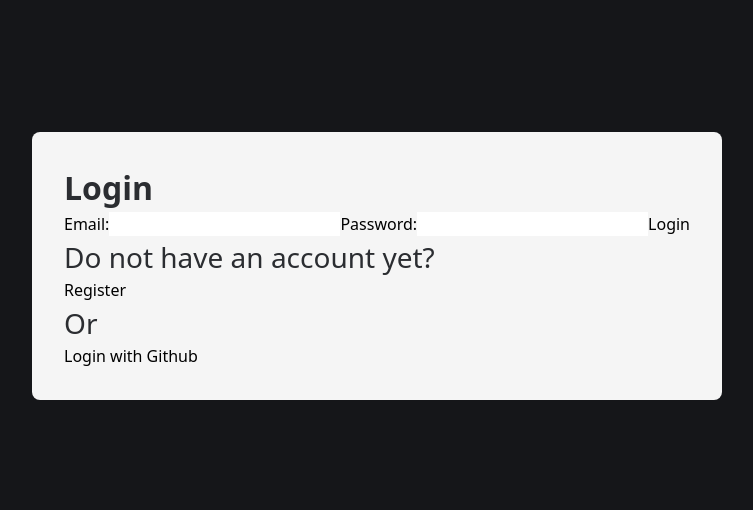
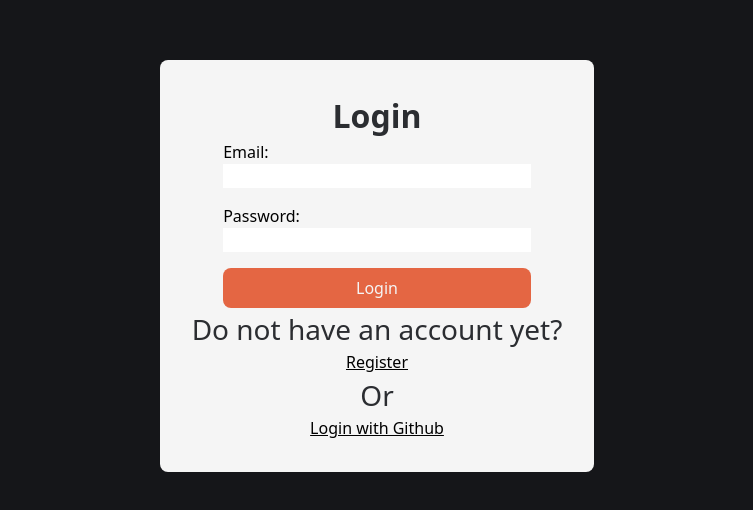
Before and after one commit to PiotrPlotast/markdown-editor-web-app, a React (Vite) app in the folder markdown-editor-web-app/: page / in a window 1280 px wide. Shown: the part 134-644 px from the top of the page, without its empty margins (263-1016 px from the left). Built offline with nearby package versions, Linux system fonts and the light colour scheme; no server answers; the HTML template or start-up script is replaced by a standard one.

Commit message:
feat: enhance LoginPage with improved form styling and layout

```diff
--- a/markdown-editor-web-app/src/LoginPage.tsx
+++ b/markdown-editor-web-app/src/LoginPage.tsx
@@ -18,47 +18,69 @@ export default function LoginPage() {
   }
   return (
     <div className="h-dvh flex items-center justify-center bg-gray-900">
-      <div className="bg-gray-100 p-8 rounded-lg">
+      <div className="bg-gray-100 p-8 rounded-lg flex flex-col items-center">
         <h1>{login ? "Login" : "Register"}</h1>
         {login ? (
-          <form onSubmit={handleEmailLogin}>
+          <form onSubmit={handleEmailLogin} className="flex flex-col gap-4">
             <label>
               Email:
-              <input type="email" onChange={(e) => setEmail(e.target.value)} />
+              <input
+                className="w-full"
+                type="email"
+                onChange={(e) => setEmail(e.target.value)}
+              />
             </label>
             <label>
               Password:
               <input
+                className="w-full"
                 type="password"
                 onChange={(e) => setPassword(e.target.value)}
               />
             </label>
-            <button type="submit">Login</button>
+            <button
+              type="submit"
+              className="text-gray-100 bg-orange-200 w-full p-2 rounded-lg hover:bg-orange-100 transition-all"
+            >
+              Login
+            </button>
           </form>
         ) : (
-          <form onSubmit={handleEmailRegister}>
+          <form onSubmit={handleEmailRegister} className="flex flex-col gap-4">
             <label>
               Email:
-              <input type="email" onChange={(e) => setEmail(e.target.value)} />
+              <input
+                className="w-full"
+                type="email"
+                onChange={(e) => setEmail(e.target.value)}
+              />
             </label>
             <label>
               Password:
               <input
+                className="w-full"
                 type="password"
                 onChange={(e) => setPassword(e.target.value)}
               />
             </label>
-            <button type="submit">Register</button>
+            <button
+              className="text-gray-100 bg-orange-200 w-full p-2 rounded-lg hover:bg-orange-100 transition-all"
+              type="submit"
+            >
+              Register
+            </button>
           </form>
         )}
         <h2>
           {login ? "Do not have an account yet?" : "Already have an account?"}
         </h2>
-        <button onClick={() => setLogin(!login)}>
+        <button className="underline" onClick={() => setLogin(!login)}>
           {login ? "Register" : "Login"}
         </button>
         <h2>Or</h2>
-        <button onClick={signInWithGithub}>Login with Github</button>
+        <button className="underline" onClick={signInWithGithub}>
+          Login with Github
+        </button>
       </div>
     </div>
   );
```
